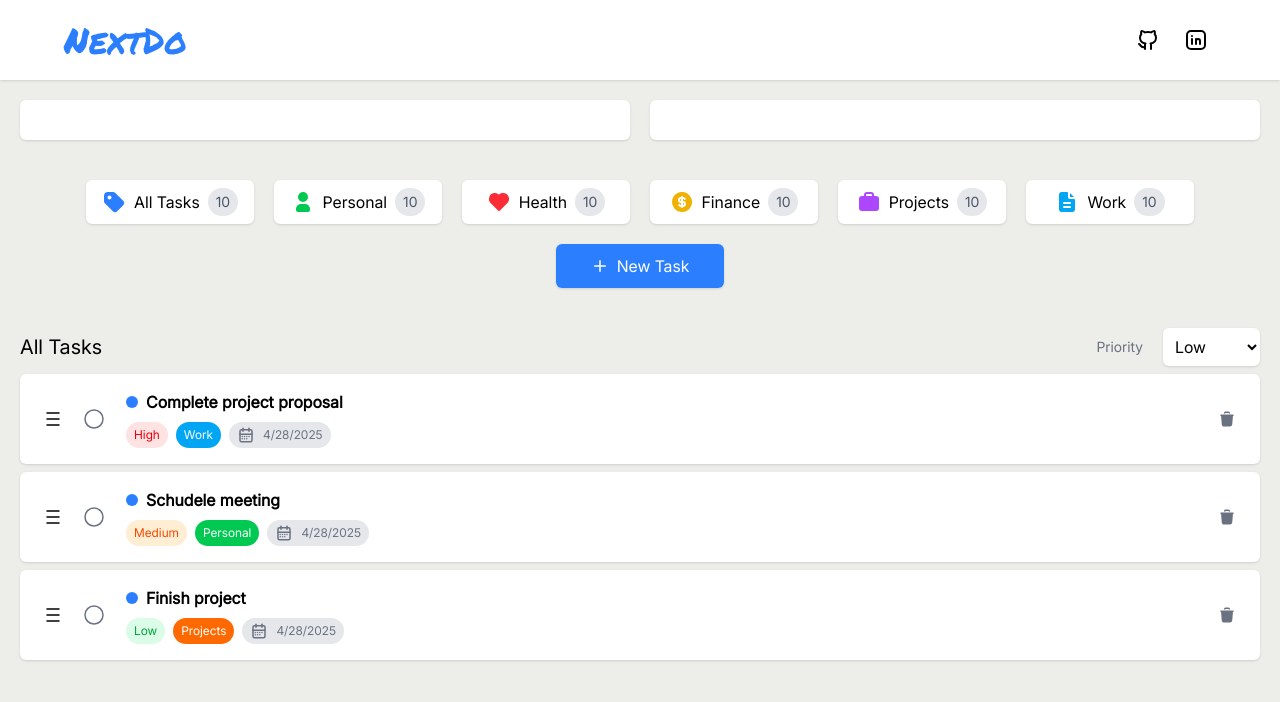
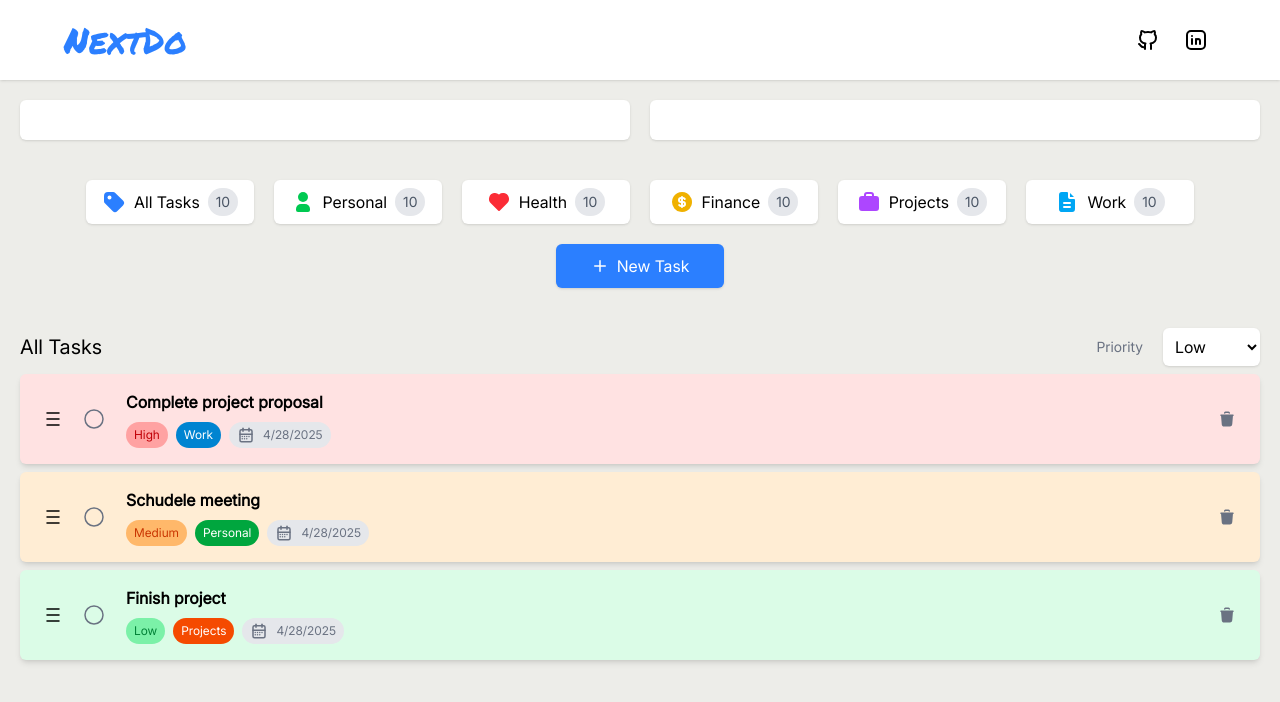
Before and after one commit to omar15hr/nextdo, a React (Vite) app: page / in a window 1280 px wide. Shown: the top 702 px of the page. Built offline with nearby package versions, Linux system fonts and the light colour scheme.

Commit message:
agregamos opacidad al task completed, modificamos las etiquetas de prioridad

```diff
--- a/src/components/TaskCard.tsx
+++ b/src/components/TaskCard.tsx
@@ -14,17 +14,23 @@ interface Props {
 }
 
 const priorityStyles: Record<Task["priority"], string> = {
-  High: "bg-red-100 text-red-600",
-  Medium: "bg-orange-100 text-orange-600",
-  Low: "bg-green-100 text-green-600",
+  High: "bg-red-300 text-red-700",
+  Medium: "bg-orange-300 text-orange-700",
+  Low: "bg-green-300 text-green-700",
+};
+
+const priorityTasksStyles: Record<Task["priority"], string> = {
+  High: "bg-red-100",
+  Medium: "bg-orange-100",
+  Low: "bg-green-100",
 };
 
 const categoryStyles: Record<Task["category"], string> = {
-  Personal: "bg-green-500 text-white",
-  Health: "bg-purple-500 text-white",
-  Finance: "bg-yellow-500 text-white",
-  Projects: "bg-orange-500 text-white",
-  Work: "bg-sky-500 text-white",
+  Personal: "bg-green-600 text-white",
+  Health: "bg-purple-600 text-white",
+  Finance: "bg-yellow-600 text-white",
+  Projects: "bg-orange-600 text-white",
+  Work: "bg-sky-600 text-white",
 };
 
 export function TaskCard({ task }: Props) {
@@ -39,7 +45,13 @@ export function TaskCard({ task }: Props) {
   };
 
   return (
-    <div className="flex items-center justify-between gap-5 bg-white py-4 px-6 rounded-md shadow">
+    <div
+      className={clsx(
+        "flex items-center justify-between gap-5 py-4 px-6 rounded-md shadow-md",
+        priorityTasksStyles[task.priority],
+        task.completed && 'opacity-40'
+      )}
+    >
       <div className="flex items-center gap-5">
         <button className="cursor-grab">
           <ToggleIcon />
@@ -51,9 +63,6 @@ export function TaskCard({ task }: Props) {
 
         <div className="flex flex-col gap-2">
           <div className="flex items-center gap-2">
-            <span
-              className={`w-3 h-3 rounded-full inline-block bg-blue-500`}
-            ></span>
             <h3 className="font-bold">{task.title}</h3>
           </div>
           <div className="flex gap-2">
```
